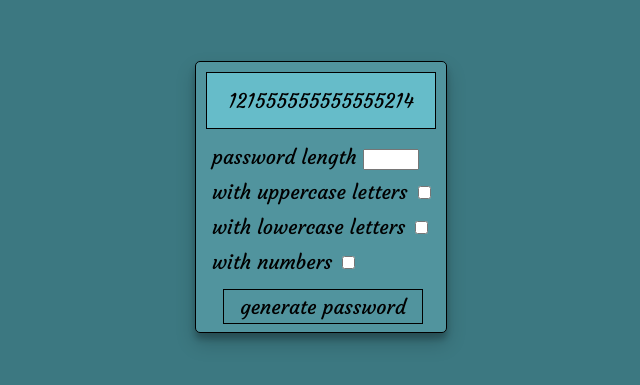
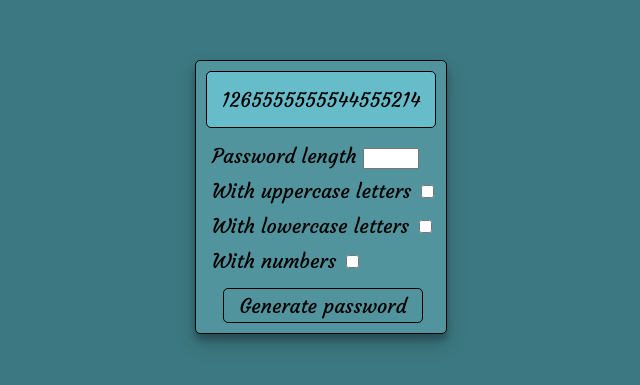
Before and after one commit to NikoSoder/Password-generator, a plain HTML site: page index.html in a window 1280 px wide. Shown: the part 211-596 px from the top of the page, without its empty margins (327-967 px from the left). Drawn offline with Linux system fonts and the light colour scheme.

Commit message:
small changes

```diff
--- a/index.html
+++ b/index.html
@@ -15,24 +15,24 @@
   </head>
   <body>
     <div class="main-content">
-      <div id="password-display">121555555555555214</div>
+      <div id="password-display">1265555555544555214</div>
       <div class="options">
-        <label for="length">password length</label>
+        <label for="length">Password length</label>
         <input type="number" min="5" max="20" id="length" />
       </div>
       <div class="options">
-        <label for="upper">with uppercase letters</label>
+        <label for="upper">With uppercase letters</label>
         <input type="checkbox" id="upper" />
       </div>
       <div class="options">
-        <label for="lower">with lowercase letters</label>
+        <label for="lower">With lowercase letters</label>
         <input type="checkbox" id="lower" />
       </div>
       <div class="options">
-        <label for="numbers">with numbers</label>
+        <label for="numbers">With numbers</label>
         <input type="checkbox" id="numbers" />
       </div>
-      <button>generate password</button>
+      <button>Generate password</button>
     </div>
   </body>
 </html>
--- a/styles.css
+++ b/styles.css
@@ -10,15 +10,12 @@ body {
 }
 
 .main-content {
-    height: 270px;
     width: 250px;
     border: 1px solid black;
     line-height: 35px;
     background-color: rgb(81, 148, 158);
     border-radius: 5px;
     box-shadow: 0 10px 20px rgba(0,0,0,0.19), 0 6px 6px rgba(0,0,0,0.23);
-
-
 }
 
 #password-display {
@@ -29,6 +26,9 @@ body {
     display: flex;
     justify-content: center;
     align-items: center;
+    border-radius: 5px;
+    word-wrap: break-word;
+    word-break: break-all;
 }
 
 .options {
@@ -44,7 +44,9 @@ button {
     border: 1px solid black;
     margin-left: 27px;
     margin-top: 10px;
+    margin-bottom: 10px;
     cursor: pointer;
+    border-radius: 5px;
 
 }
 
```
